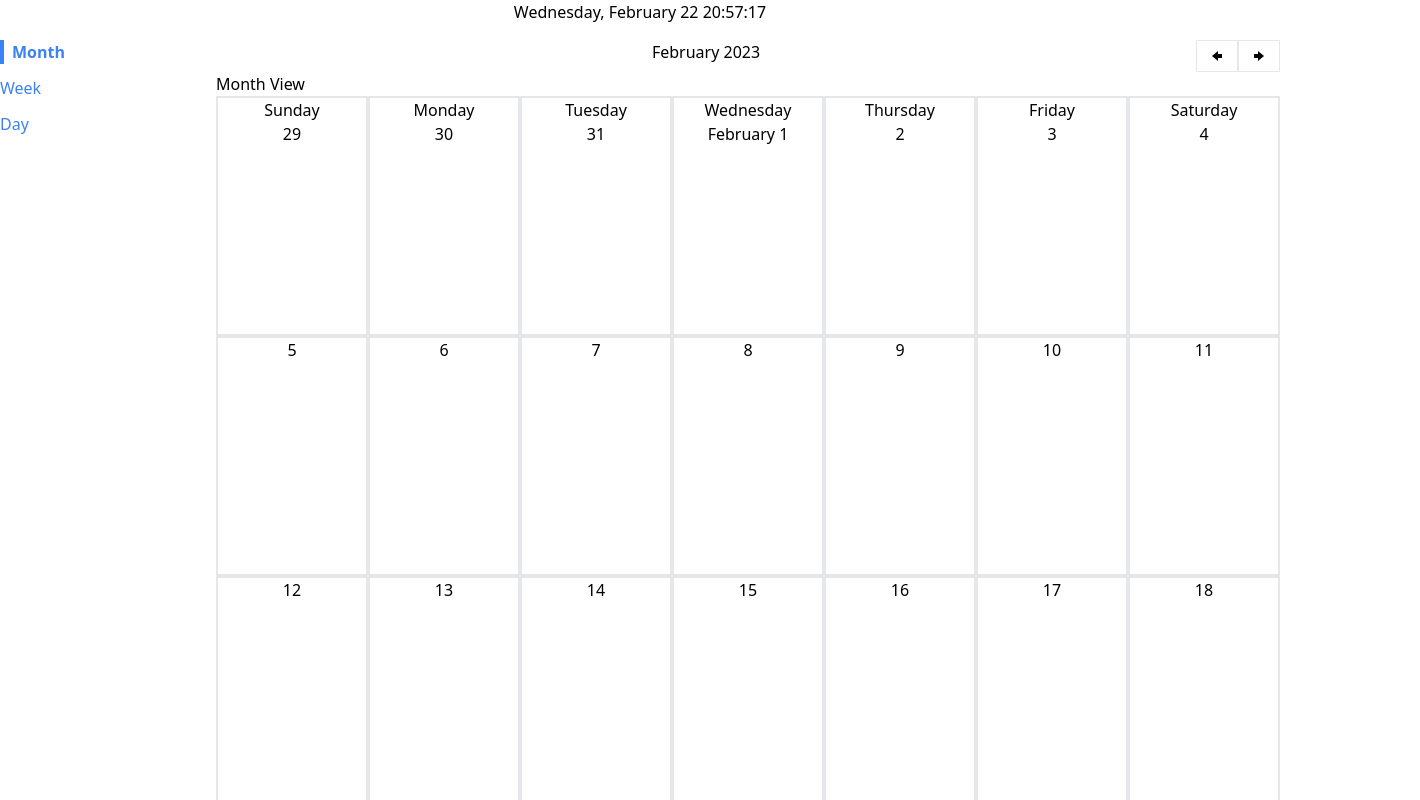
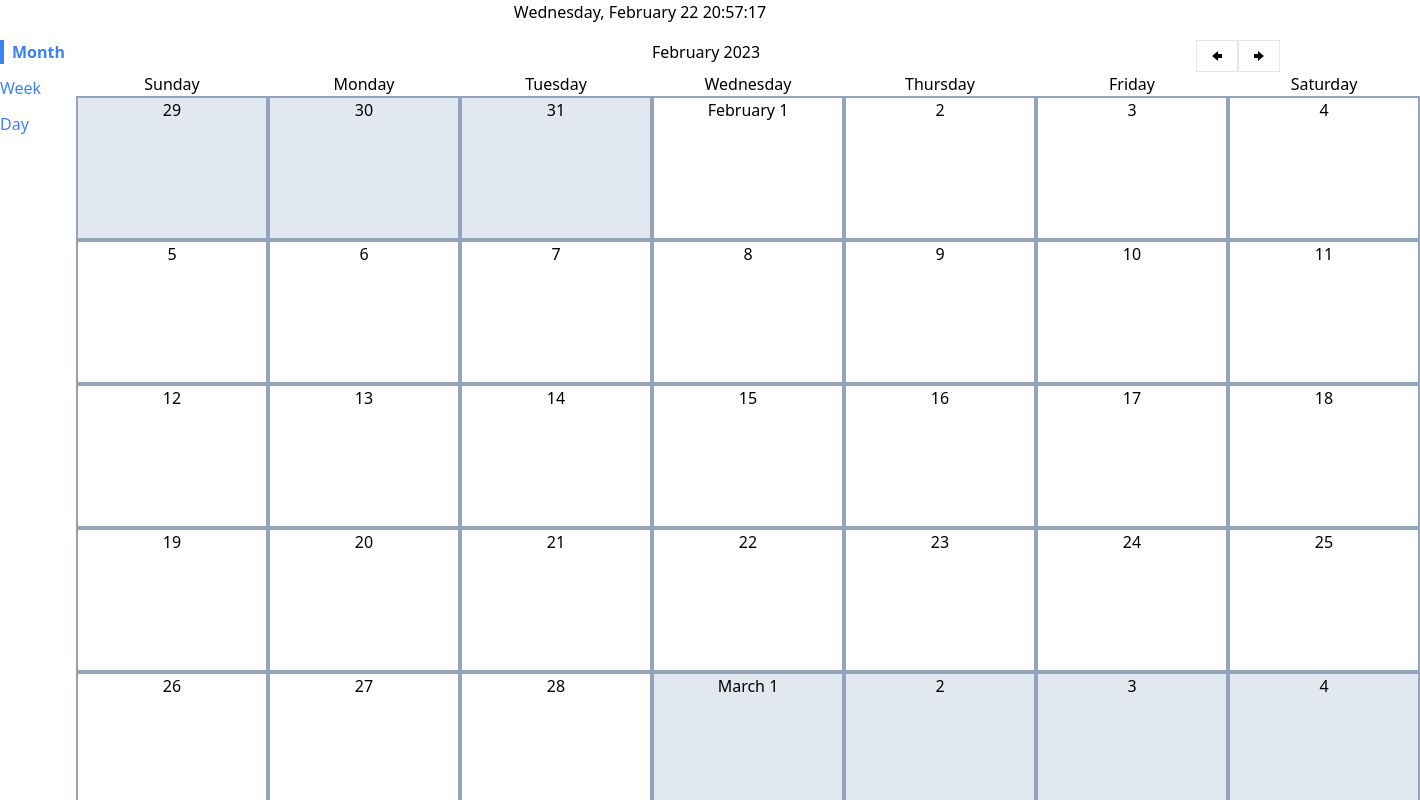
Before and after one commit to Pfirewire/react-calendar, a React (Create React App) app: page / in a window 1280 px wide. Shown: the top 800 px of the page, 1420 px wide, since content can reach past the window. Built offline with nearby package versions, Linux system fonts and the light colour scheme.

Commit message:
Styling changes to add background color to non current month

```diff
--- a/src/components/month/MonthDay.js
+++ b/src/components/month/MonthDay.js
@@ -1,17 +1,29 @@
 import { convertDateAndTime } from "../../dateConversions";
+import { useSelector } from "react-redux";
+import className from 'classnames';
 
 function MonthDay({ firstWeek, date }) {
+    const { month } = useSelector(state => state.selectedDateAndTime.dateAndTime);
     const prettyDate = convertDateAndTime(new Date(date));
     const showMonth = prettyDate.day === 1;
+    const classes = className(
+        'border-2 border-slate-400 h-36 w-48',
+        {
+            'bg-slate-200': prettyDate.month !== month,
+        }
+
+    );
 
     return(
-        <div className='border-2 h-60 w-60'>
+        <div className='mx-auto'>
             {firstWeek && <div className='flex justify-center'>{prettyDate.dayString}</div>}
-            <div className='flex justify-center'>
-                {showMonth && prettyDate.monthString} {prettyDate.day}
+            <div className={classes}>
+                <div className='flex justify-center'>
+                    {showMonth && prettyDate.monthString} {prettyDate.day}
+                </div>
             </div>
         </div>
-    )
+    );
 }
 
 export default MonthDay;
--- a/src/components/month/MonthPage.js
+++ b/src/components/month/MonthPage.js
@@ -28,11 +28,7 @@ function MonthPage() {
             monthWeek++;
         } while (tempDate.getMonth() === currentMonth)
         content.pop();
-        return(
-            <div>
-                {content}
-            </div>
-        );
+        return content;
     };
 
     return(
@@ -50,7 +46,6 @@ function MonthPage() {
                 </div>
             </div>
             <div>
-                Month View
                 {renderedWeeks()}
             </div>
         </div>
```
